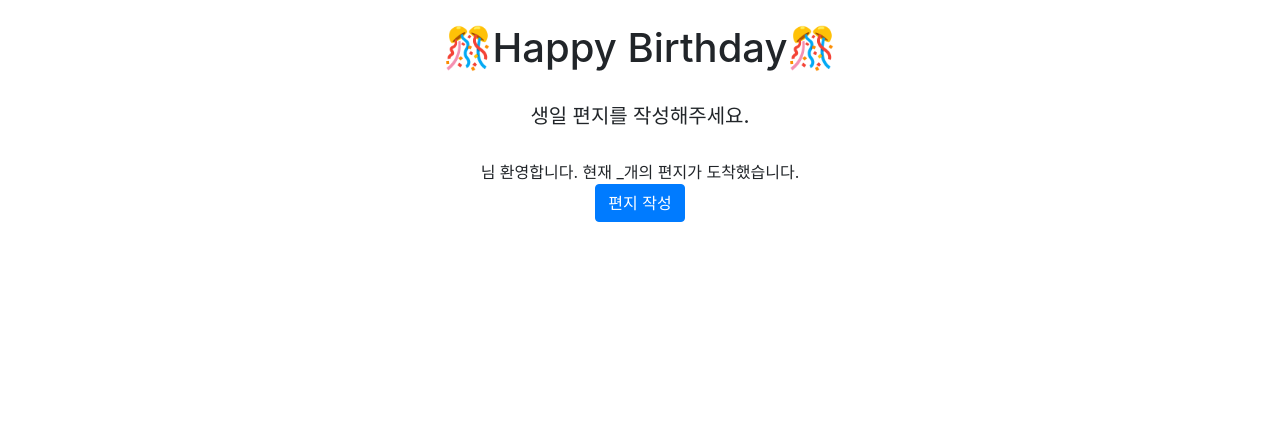
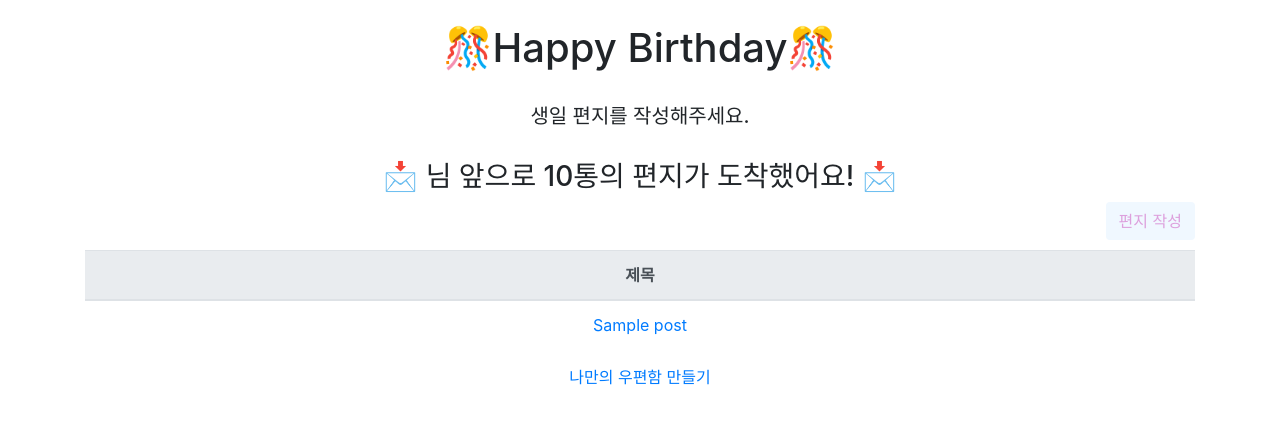
Before and after one commit to Han7sunny/birthday_card, a Django app: template card/templates/card/mailbox.html in a window 1280 px wide. Shown: the top 424 px of the page. Run offline with Django 3.2, Linux system fonts and the light colour scheme; the template is opened without the code that fills it: most values are stand-ins (such as "Sample title", 1, 10 or a date in 2020); parts of the project's set-up code (start-up, migrations or seed data) failed here and were passed over; some libraries are stand-ins or nearby versions.

Commit message:
update mailbox

```diff
--- a/card/templates/card/mailbox.html
+++ b/card/templates/card/mailbox.html
@@ -2,8 +2,83 @@
 {%block title%}우편함{%endblock title%}
 {%block content%}
 <!--생일 편지를 작성해주세요 앞에 해당 우편함 주인 이름?-->
-    {{user.name}}님 환영합니다.
-    현재  _개의 편지가 도착했습니다. <br>
-    <!--편지 리스트-->
-    <button type = "button" class = "btn btn-primary"onclick="location.href='/account/create'">편지 작성</button>
-{%endblock content%}
+    {% if total == 0 %}
+    📭 <br>
+    아직 도착한 편지가 없어요! <br>
+    {{user.username}}님에게 첫번째 편지를 보내주세요! <br>
+    <button type = 'button' class = 'btn' onclick='location.href = "/{{user.username}}/board/create"' style="background-color:aliceblue; color: plum; " >편지 작성</button> <br>
+
+    {%else%}
+    <h3>📩 {{user.username}}님 앞으로 {{total}}통의 편지가 도착했어요! 📩</h3>
+
+    <button type = 'button' class = 'btn' onclick='location.href = "/{{user.username}}/board/create"' style="background-color:aliceblue; color: plum; float: right;" >편지 작성</button> <br>
+
+    <br>
+    <table class='table'>
+        <thead class="thead-light">
+            <tr>
+                <th>제목</th>
+            </tr>
+        </thead>
+        <tbody>
+            {% for post in object_list %}
+                <tr>
+                    <td>
+                        <a href="{% url 'board:detail' user.username post.pk %}" style="text-decoration:none">
+                            {{post.title}}
+                        </a>
+                    </td>
+                </tr>
+            {% endfor %}
+
+        </tbody>
+    </table>
+
+    {% if is_paginated %}
+    <ul class='pagination justify-content-center'>
+    <!-- ############################################################
+        이전 페이지 그룹 이동 링크
+    ############################################################ -->
+    {% if has_previous %}
+        <li class='page-item'>
+            <a href="{%url 'login_user' user.username %}?page={{previous_page_no}}" class='page-link'>이전</a>
+        </li>
+    {% else%}
+        <li class='page-item'>
+            <span class='page-link'>&laquo;</span>
+        </li>
+    {% endif %}
+    <!-- ############################################################
+        페이지 링크
+    ############################################################ -->
+    {% for page in page_range %}
+        {# page == 현재페이지번호(page_obj.number)#}
+        {% if page == page_obj.number %}
+            <li class='page-item active'>
+                <span class='page-link'>{{page}}</span>
+            </li>
+        {% else%}
+            <li class='page-item '>
+                <a href="{% url 'login_user' user.username%}?page={{page}}" class='page-link '>{{page}}</a>
+            </li>
+        {% endif %}
+    {% endfor %}
+
+
+    <!-- ############################################################
+        다음 페이지 그룹 이동 링크
+    ############################################################ -->
+    {% if has_next %}
+        <li class='page-item'>
+            <a href="{%url 'login_user' user.username%}?page={{next_page_no}}" class='page-link'>다음</a>
+        </li>
+    {% else %}
+        <li class='page-item'>
+            <span class='page-link'>&raquo;</span>
+        </li>
+    {% endif %}
+    </ul>
+    {% endif %}
+    {% endif %}
+    <a href = "{%url 'account:logout'%}">나만의 우편함 만들기</a>
+    {%endblock content%}
```
